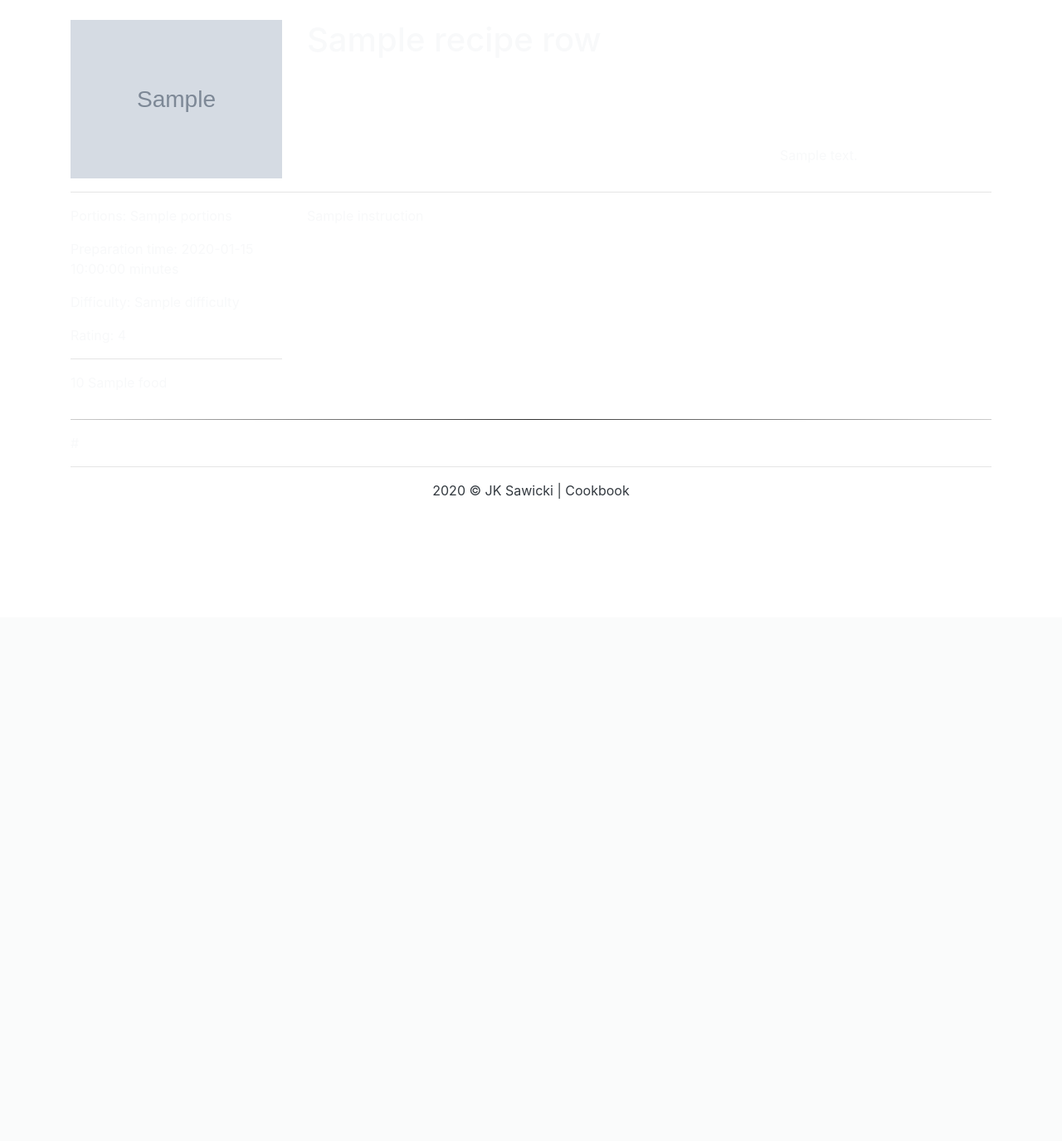
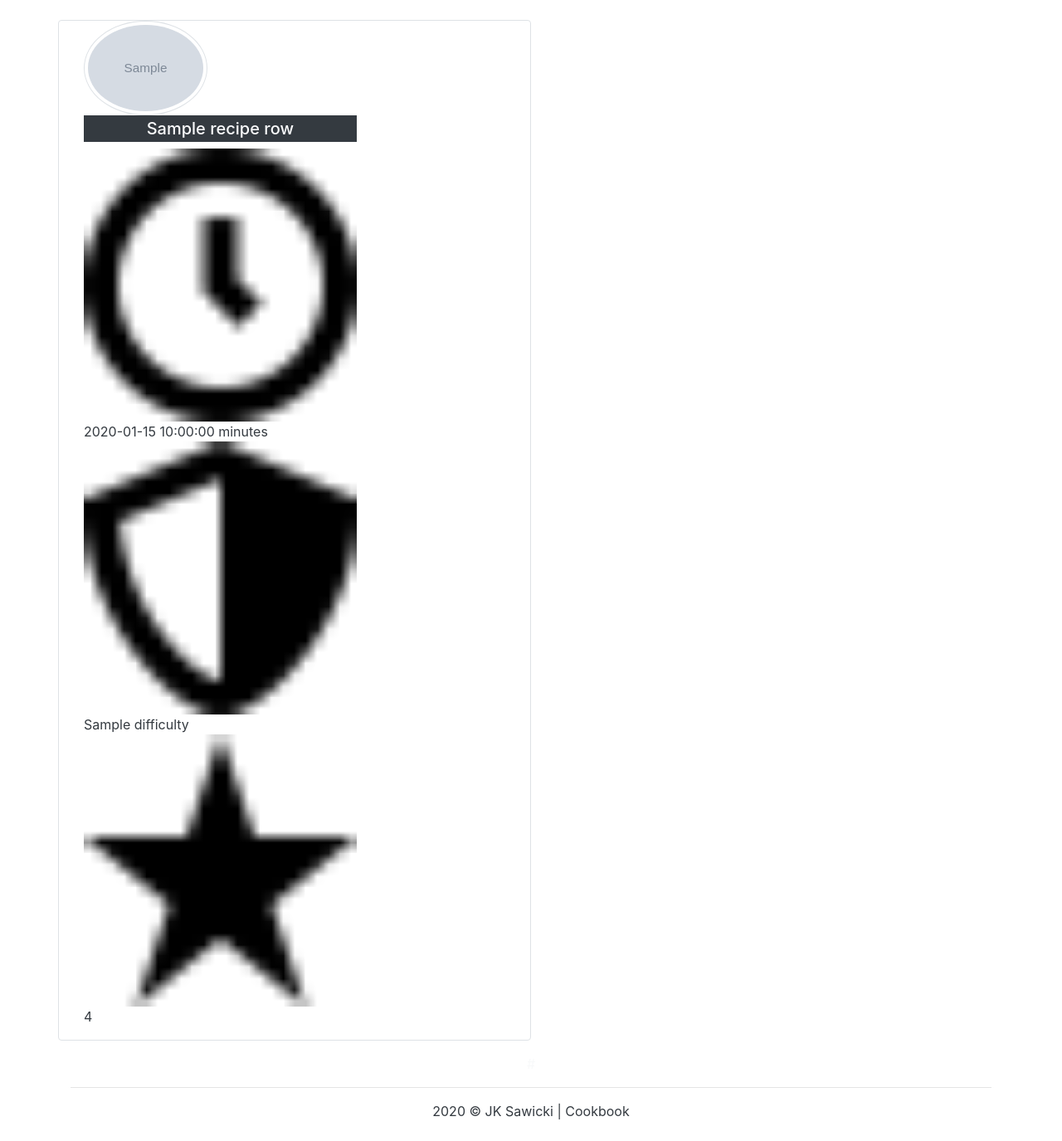
Before and after one commit to szypkiwonsz/Cookbook-Recipes, a Flask app: template app/templates/recipe_list_user.html in a window 1280 px wide. Shown: the part 56-1431 px from the top of the page at 83% size. Before the commit the page ends 657 px from the top, so only its background shows below. Run offline with Flask 2, Linux system fonts and the light colour scheme; the template is opened without the code that fills it: most values are stand-ins (such as "Sample title", 1, 10 or a date in 2020); grey boxes marked "Sample" are stand-in pictures; some libraries are stand-ins or nearby versions.

Commit message:
Improve style

```diff
--- a/app/templates/recipe_list_user.html
+++ b/app/templates/recipe_list_user.html
@@ -1,55 +1,34 @@
 {% extends 'base.html' %}
 {% block nav_recipe_list_user %}active{% endblock %}
 {% block head %}
-    <title>Recipes</title>
+    <title>My Recipes</title>
 {% endblock head %}
 {% block content %}
-    {% for recipe in recipes %}
+    {% for recipe_row in recipes|batch(2) %}
         {#{{ loop.index + (page - 1) * per_page }}#}
         <div class="row">
-            <div class="col-lg-3 col-md-4" id="image-center">
-                <img src="{{ recipe.image }}" alt="Picture of the dish">
-            </div>
-            <div class="col-lg-6 col-md-4">
-                <h1>{{ recipe.name }}</h1>
-            </div>
-            <div class="col-lg-3 col-md-4">
-                <p class="bottom-align-text">{{ recipe.description }}</p>
-            </div>
+            {% for recipe in recipe_row %}
+                <div class="col-lg-6 hover border border-muted rounded"
+                     onclick="window.location.href='{{ url_for( 'recipe_detail', pk=recipe.id ) }}';">
+                    <div class="col-lg-4 col-md-4 left" id="image-center">
+                        <img class="rounded-circle border border-muted p-1 image-list" src="{{ recipe.image }}"
+                             alt="Picture of the dish">
+                    </div>
+                    <div class="col-lg-8 col-md-8 right recipe-info">
+                        <h5 class="bg-dark p-1 text-center">{{ recipe.name }}</h5>
+                        <p class="text-dark"><img src="{{ url_for('static', filename='icons/clock.png') }}"
+                                                  class="recipe-icon" alt="clock"> {{ recipe.preparation_time }}
+                            minutes <img src="{{ url_for('static', filename='icons/shield.png') }}" class="recipe-icon"
+                                         alt="shield"> {{ recipe.difficulty }} <img
+                                    src="{{ url_for('static', filename='icons/star.png') }}" class="recipe-icon"
+                                    alt="star"> {{ recipe.rating }}
+                        </p>
+                    </div>
+                </div>
+            {% endfor %}
         </div>
-        <hr>
-        <div class="row">
-            <div class="col-lg-3 col-md-4">
-                <p>Portions: {{ recipe.portions }}</p>
-                <p>Preparation time: {{ recipe.preparation_time }} minutes</p>
-                <p>Difficulty: {{ recipe.difficulty }}</p>
-                {% if recipe.rating %}
-                    <p>Rating: {{ recipe.rating }}</p>
-                {% else %}
-                    <p>Rating: N/A</p>
-                {% endif %}
-                <hr>
-                {% for ingredient in recipe.ingredients %}
-                    {% if ingredient.unit == 'GRAM' %}
-                        <p>{{ ingredient.amount }} gram of {{ ingredient.food.name }}</p>
-                    {% else %}
-                        <p>{{ ingredient.amount }} {{ ingredient.food.name }}</p>
-                    {% endif %}
-                {% endfor %}
-            </div>
-            <div class="col-lg-9 col-md-8">
-                {% for step in recipe.steps %}
-                    <p>{{ step.instruction }}</p>
-                {% endfor %}
-            </div>
-        </div>
-        {% if recipe.author.username == g.username %}
-            <a href="{{ url_for('recipe_edit', username=g.username, pk=recipe.id) }}" class="btn btn-info"
-               role="button">Edit</a>
-            <a href="{{ url_for('recipe_delete', username=g.username, pk=recipe.id) }}" class="btn btn-danger"
-               role="button">Delete</a>
-        {% endif %}
-        <hr class="hr-recipes">
     {% endfor %}
-    {{ pagination.links }}
+    <div class="text-center mt-3">
+        <div class="d-inline-block">{{ pagination.links }}</div>
+    </div>
 {% endblock content %}
```
Also changed, not shown: app/templates/recipe_delete.html (+5 -3 lines), app/templates/recipe_detail.html (+29 -17 lines), app/templates/recipe_list_all.html (+16 -16 lines).
